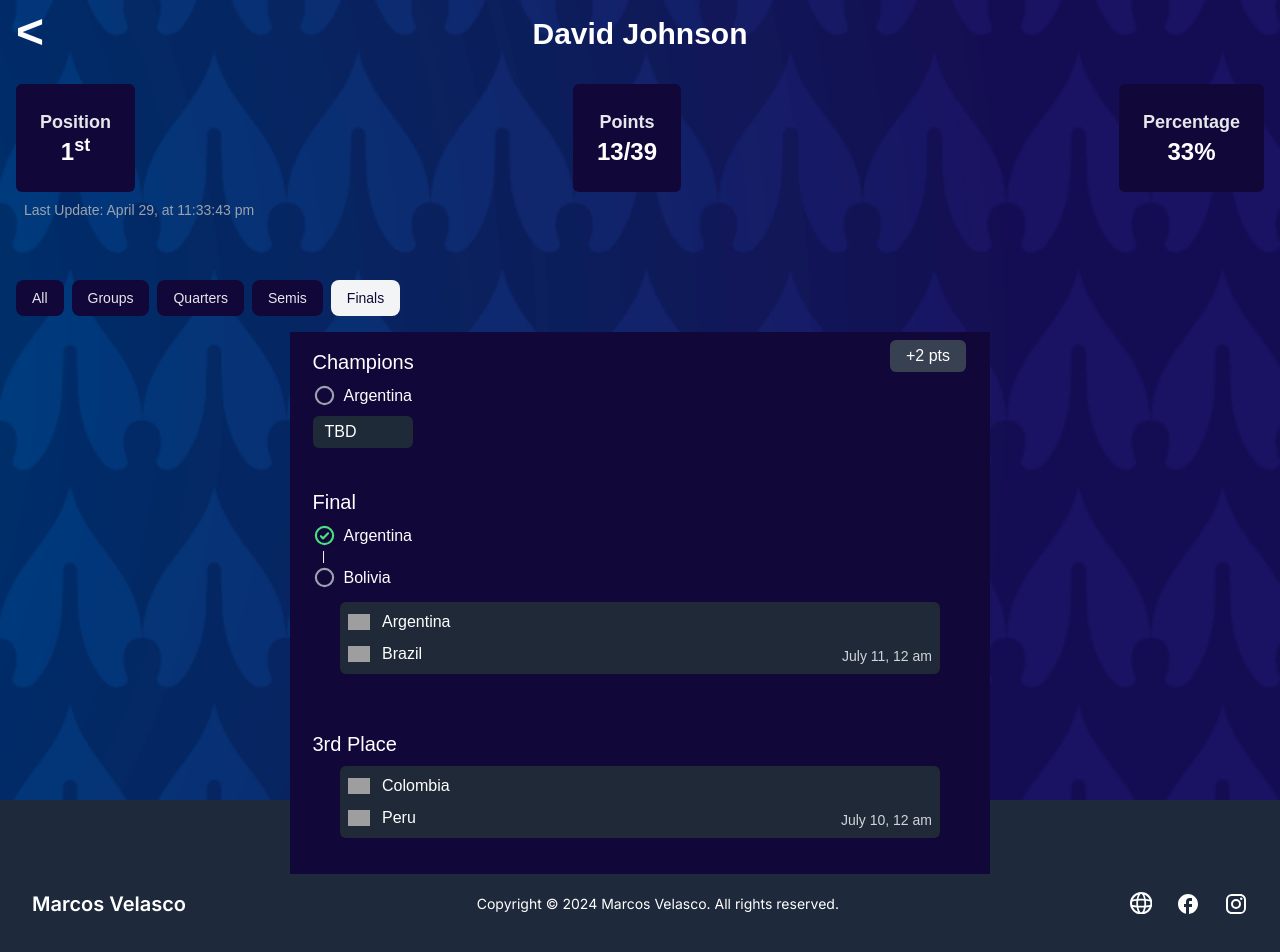
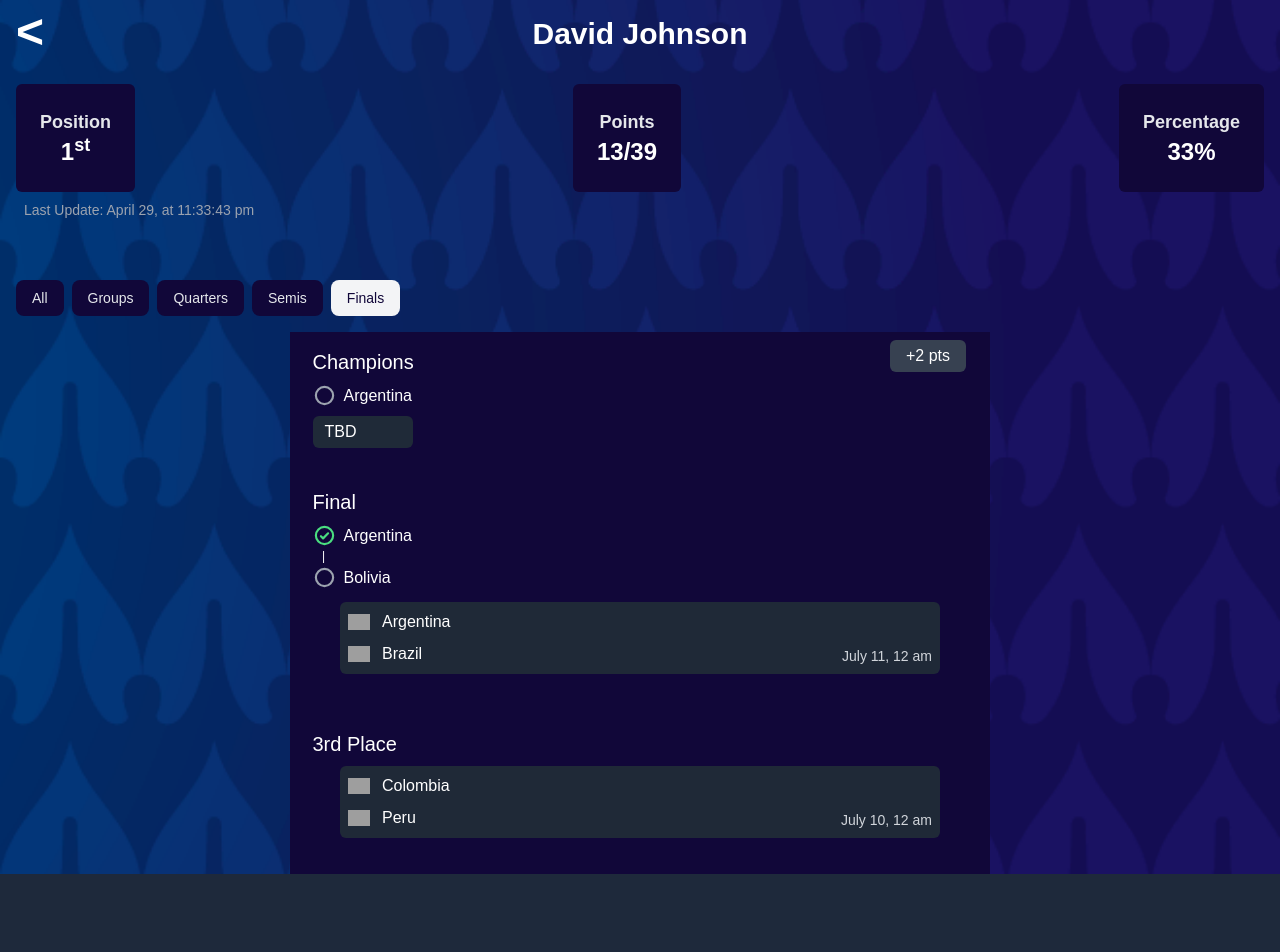
Before and after one commit to devslife7/copa-america-2024, a Next.js app: page /1 in a window 1280 px wide. Shown: the top 952 px of the page. Built offline with nearby package versions, Linux system fonts and the light colour scheme; grey boxes are pictures that could not be loaded; a web font is replaced by a local one.

Commit message:
fixed the footer not stikcing

```diff
--- a/app/[id]/fixtures.tsx
+++ b/app/[id]/fixtures.tsx
@@ -106,7 +106,7 @@ export default function Fixtures() {
     }
 
     return (
-      <>
+      <div className="pb-[40px]">
         <div className="relative pt-4 px-[22.5px] pb-2">
           <span className="absolute bg-gray-700 px-4  py-1 rounded-md top-2 right-6">+5 pts</span>
           {userPredictions.map((team: string, idx: number) => {
@@ -136,7 +136,7 @@ export default function Fixtures() {
             </div>
           )
         })}
-      </>
+      </div>
     )
   }
   const renderFinals = () => {
--- a/app/[id]/page.tsx
+++ b/app/[id]/page.tsx
@@ -14,7 +14,7 @@ export default function userPredictions({ params }: { params: any }) {
   if (!user) return <div>User not found</div>
 
   return (
-    <div className="relative h-screen text-white">
+    <div className="relative text-white">
       <Image
         src={background}
         alt="User Predictions"
--- a/components/layout/footer.tsx
+++ b/components/layout/footer.tsx
@@ -9,9 +9,7 @@ export default function Footer() {
   return (
     <footer className=" bg-slate-800 text-white font-inter">
       <div className="my-container flex h-52 flex-col items-center justify-center gap-y-4 md:flex-row md:justify-between">
-        <div className="text-center text-xl font-semibold">
-          <span className="text-primary">Marcos</span> Velasco
-        </div>
+        <div className="text-center text-xl font-semibold">Copa America USA 2024</div>
         <div className="text-center text-sm">
           Copyright © {currentYear} <span className="text-primary">Marcos</span> Velasco. All rights reserved.
         </div>
```
